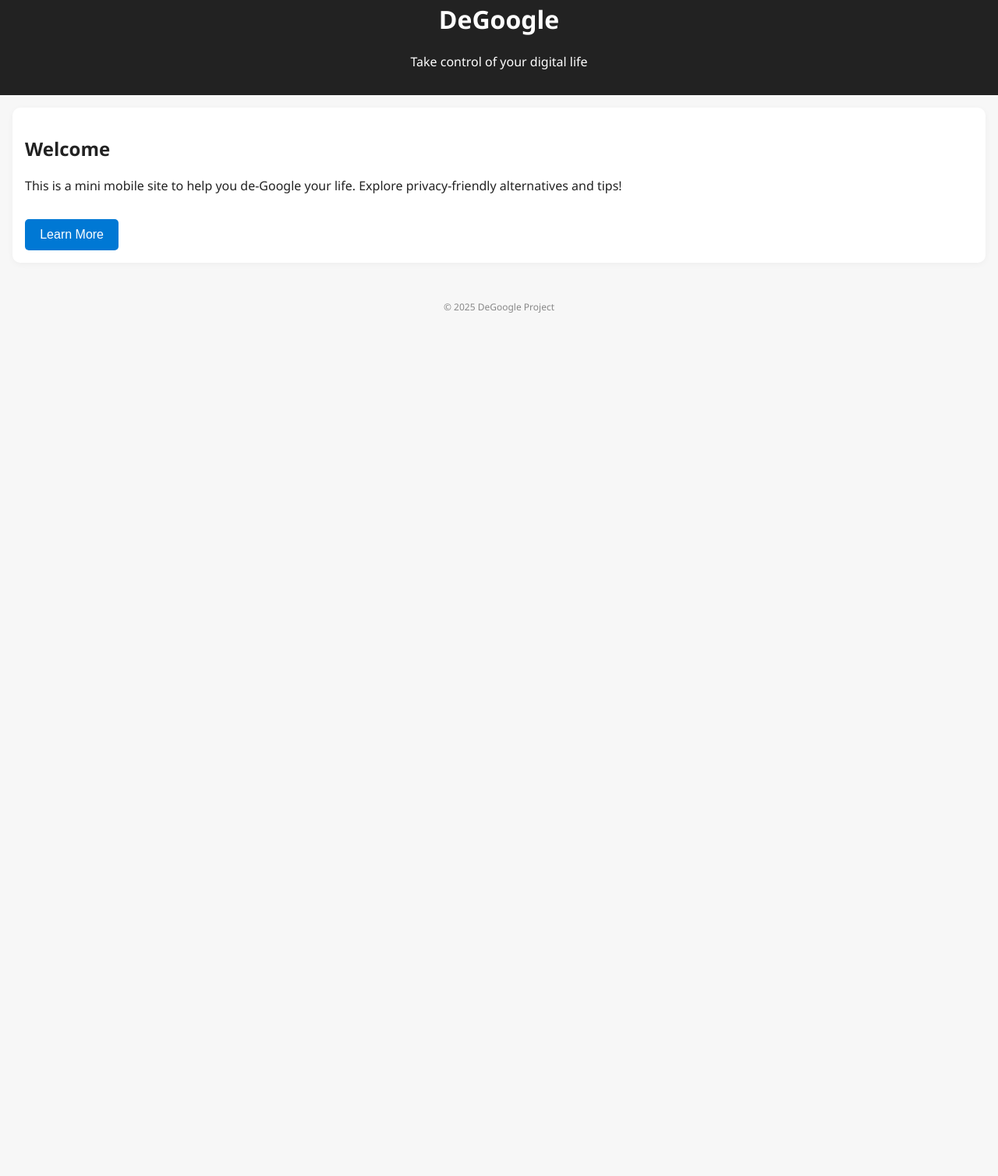
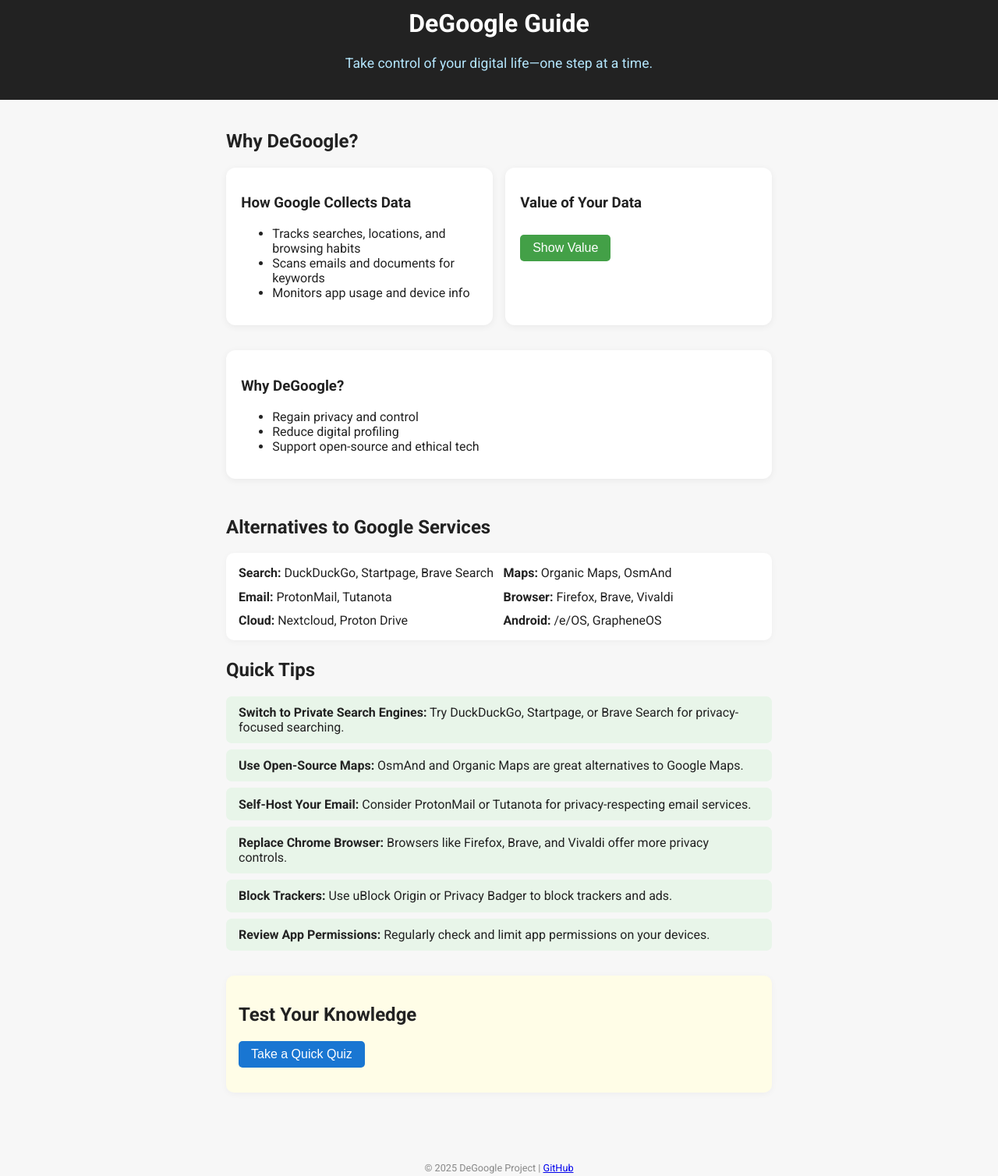
Before and after one commit to subhajit-mahanta/de-google, a plain HTML site: page index.html in a window 1280 px wide. Shown: the part 42-1550 px from the top of the page at 78% size. Before the commit the page ends 800 px from the top, so only its background shows below. Drawn offline with Linux system fonts and the light colour scheme.

Commit message:
Full DeGoogle interactive guide: new design, interactivity, and tips

```diff
--- /dev/null
+++ b/assets/tips.json
@@ -0,0 +1,26 @@
+[
+  {
+    "title": "Switch to Private Search Engines",
+    "tip": "Try DuckDuckGo, Startpage, or Brave Search for privacy-focused searching."
+  },
+  {
+    "title": "Use Open-Source Maps",
+    "tip": "OsmAnd and Organic Maps are great alternatives to Google Maps."
+  },
+  {
+    "title": "Self-Host Your Email",
+    "tip": "Consider ProtonMail or Tutanota for privacy-respecting email services."
+  },
+  {
+    "title": "Replace Chrome Browser",
+    "tip": "Browsers like Firefox, Brave, and Vivaldi offer more privacy controls."
+  },
+  {
+    "title": "Block Trackers",
+    "tip": "Use uBlock Origin or Privacy Badger to block trackers and ads."
+  },
+  {
+    "title": "Review App Permissions",
+    "tip": "Regularly check and limit app permissions on your devices."
+  }
+]
--- a/index.html
+++ b/index.html
@@ -3,32 +3,89 @@
 <head>
   <meta charset="UTF-8">
   <meta name="viewport" content="width=device-width, initial-scale=1.0">
-  <title>DeGoogle Mini Mobile Site</title>
+  <title>DeGoogle Guide</title>
+  <link href="https://fonts.googleapis.com/css2?family=Roboto:wght@400;700&display=swap" rel="stylesheet">
   <link rel="stylesheet" href="style.css">
 </head>
 <body>
   <header>
-    <h1>DeGoogle</h1>
-    <p>Take control of your digital life</p>
+    <h1>DeGoogle Guide</h1>
+    <p class="subtitle">Take control of your digital life—one step at a time.</p>
   </header>
   <main>
-    <section>
-      <h2>Welcome</h2>
-      <p>This is a mini mobile site to help you de-Google your life. Explore privacy-friendly alternatives and tips!</p>
-      <button id="learnMoreBtn">Learn More</button>
+    <section class="intro">
+      <h2>Why DeGoogle?</h2>
+      <div class="cards">
+        <div class="card">
+          <h3>How Google Collects Data</h3>
+          <ul>
+            <li>Tracks searches, locations, and browsing habits</li>
+            <li>Scans emails and documents for keywords</li>
+            <li>Monitors app usage and device info</li>
+          </ul>
+        </div>
+        <div class="card">
+          <h3>Value of Your Data</h3>
+          <button id="showValueBtn">Show Value</button>
+          <div id="dataValueBox" style="display:none;">
+            <p>Your data helps Google make <b>billions</b> from targeted ads. Each user is worth up to <b>$200/year</b> in ad revenue!</p>
+          </div>
+        </div>
+        <div class="card">
+          <h3>Why DeGoogle?</h3>
+          <ul>
+            <li>Regain privacy and control</li>
+            <li>Reduce digital profiling</li>
+            <li>Support open-source and ethical tech</li>
+          </ul>
+        </div>
+      </div>
     </section>
-    <section id="moreInfo" style="display:none;">
-      <h3>Why DeGoogle?</h3>
-      <ul>
-        <li>Protect your privacy</li>
-        <li>Reduce data tracking</li>
-        <li>Discover open-source tools</li>
-      </ul>
+    <section class="options">
+      <h2>Alternatives to Google Services</h2>
+      <div class="alt-grid">
+        <div>
+          <b>Search:</b> DuckDuckGo, Startpage, Brave Search
+        </div>
+        <div>
+          <b>Maps:</b> Organic Maps, OsmAnd
+        </div>
+        <div>
+          <b>Email:</b> ProtonMail, Tutanota
+        </div>
+        <div>
+          <b>Browser:</b> Firefox, Brave, Vivaldi
+        </div>
+        <div>
+          <b>Cloud:</b> Nextcloud, Proton Drive
+        </div>
+        <div>
+          <b>Android:</b> /e/OS, GrapheneOS
+        </div>
+      </div>
+    </section>
+    <section class="tips">
+      <h2>Quick Tips</h2>
+      <ul id="tipsList"></ul>
+    </section>
+    <section class="quiz-guide">
+      <h2>Test Your Knowledge</h2>
+      <button id="quizBtn">Take a Quick Quiz</button>
+      <div id="quizSection" style="display:none;">
+        <form id="quizForm">
+          <p>What is Google's main source of revenue?</p>
+          <label><input type="radio" name="quizQ1" value="a"> Cloud Services</label><br>
+          <label><input type="radio" name="quizQ1" value="b"> Advertising</label><br>
+          <label><input type="radio" name="quizQ1" value="c"> Hardware</label><br>
+          <button type="submit">Submit</button>
+        </form>
+        <div id="quizResult"></div>
+      </div>
     </section>
   </main>
   <footer>
-    <small>&copy; 2025 DeGoogle Project</small>
+    <small>&copy; 2025 DeGoogle Project | <a href="https://github.com/subhajit-mahanta/de-google" target="_blank">GitHub</a></small>
   </footer>
-  <script src="app.js"></script>
+  <script src="script.js"></script>
 </body>
 </html>
--- /dev/null
+++ b/script.js
@@ -0,0 +1,42 @@
+// Interactive DeGoogle Guide
+let tips = [];
+fetch('assets/tips.json')
+  .then(res => res.json())
+  .then(data => {
+    tips = data;
+    renderTips();
+  });
+
+function renderTips() {
+  const tipsList = document.getElementById('tipsList');
+  tipsList.innerHTML = '';
+  tips.forEach((tip, idx) => {
+    const li = document.createElement('li');
+    li.innerHTML = `<strong>${tip.title}:</strong> ${tip.tip}`;
+    tipsList.appendChild(li);
+  });
+}
+
+document.addEventListener('DOMContentLoaded', function() {
+  document.getElementById('showValueBtn').addEventListener('click', function() {
+    const valueBox = document.getElementById('dataValueBox');
+    valueBox.style.display = valueBox.style.display === 'block' ? 'none' : 'block';
+  });
+
+  document.getElementById('quizBtn').addEventListener('click', function() {
+    document.getElementById('quizSection').style.display = 'block';
+  });
+
+  document.getElementById('quizForm').addEventListener('submit', function(e) {
+    e.preventDefault();
+    const answer = document.querySelector('input[name="quizQ1"]:checked');
+    const result = document.getElementById('quizResult');
+    if (answer && answer.value === 'b') {
+      result.textContent = 'Correct! Google makes most of its money from ads.';
+      result.style.color = 'green';
+    } else {
+      result.textContent = 'Not quite! The main source is advertising.';
+      result.style.color = 'red';
+    }
+  });
+});
--- a/style.css
+++ b/style.css
@@ -1,49 +1,131 @@
 body {
   margin: 0;
-  font-family: 'Segoe UI', Arial, sans-serif;
+  font-family: 'Roboto', Arial, sans-serif;
   background: #f7f7f7;
   color: #222;
 }
 header {
   background: #222;
   color: #fff;
-  padding: 1.5rem 1rem 1rem 1rem;
+  padding: 2rem 1rem 1.2rem 1rem;
   text-align: center;
 }
+.subtitle {
+  color: #b3e5fc;
+  font-size: 1.1em;
+  margin-top: 0.5em;
+}
 main {
-  padding: 1rem;
+  padding: 1.2rem 0.5rem 2rem 0.5rem;
+  max-width: 700px;
+  margin: auto;
 }
-section {
+.cards {
+  display: flex;
+  flex-wrap: wrap;
+  gap: 1rem;
+  justify-content: center;
+}
+.card {
   background: #fff;
-  border-radius: 10px;
+  border-radius: 12px;
+  box-shadow: 0 2px 10px rgba(0,0,0,0.06);
+  padding: 1rem 1.2rem;
+  min-width: 220px;
+  flex: 1 1 220px;
   margin-bottom: 1rem;
-  padding: 1rem;
-  box-shadow: 0 2px 8px rgba(0,0,0,0.04);
 }
-button {
-  background: #0078d4;
+#showValueBtn {
+  background: #43a047;
   color: #fff;
   border: none;
   border-radius: 5px;
-  padding: 0.7em 1.2em;
+  padding: 0.5em 1em;
   font-size: 1em;
   cursor: pointer;
+  margin-top: 0.7em;
+}
+#showValueBtn:hover {
+  background: #2e7031;
+}
+#dataValueBox {
+  background: #e3f2fd;
+  color: #1565c0;
+  border-radius: 7px;
+  padding: 0.7em 1em;
+  margin-top: 0.7em;
+  font-weight: 500;
+}
+.options {
+  margin-top: 2rem;
+}
+.alt-grid {
+  display: grid;
+  grid-template-columns: 1fr 1fr;
+  gap: 0.7rem;
+  background: #fff;
+  border-radius: 10px;
+  padding: 1rem;
+  margin-bottom: 1.5rem;
+  box-shadow: 0 2px 8px rgba(0,0,0,0.04);
+}
+.tips {
+  margin-bottom: 2rem;
+}
+#tipsList {
+  list-style: none;
+  padding: 0;
+}
+#tipsList li {
+  background: #e8f5e9;
+  margin-bottom: 0.5em;
+  padding: 0.7em 1em;
+  border-radius: 7px;
+  font-size: 1em;
+  transition: background 0.2s;
+}
+#tipsList li:hover {
+  background: #c8e6c9;
+}
+.quiz-guide {
+  background: #fffde7;
+  border-radius: 10px;
+  padding: 1rem;
+  box-shadow: 0 2px 8px rgba(0,0,0,0.04);
+  margin-bottom: 2rem;
+}
+#quizBtn {
+  background: #1976d2;
+  color: #fff;
+  border: none;
+  border-radius: 5px;
+  padding: 0.5em 1em;
+  font-size: 1em;
+  cursor: pointer;
+  margin-bottom: 1em;
+}
+#quizBtn:hover {
+  background: #0d47a1;
+}
+#quizResult {
   margin-top: 1em;
-}
-button:hover {
-  background: #005fa3;
+  font-weight: bold;
 }
 footer {
   text-align: center;
-  padding: 1em 0;
+  padding: 1.5em 0 0.7em 0;
   color: #888;
-  font-size: 0.9em;
+  font-size: 0.95em;
 }
-@media (max-width: 600px) {
+@media (max-width: 700px) {
+  .cards {
+    flex-direction: column;
+    gap: 0.5rem;
+  }
+  .alt-grid {
+    grid-template-columns: 1fr;
+  }
   main {
     padding: 0.5rem;
   }
-  section {
-    padding: 0.7rem;
-  }
 }
```
Also changed, not shown: mini-mobile-site/app.js (added), mini-mobile-site/index.html (added), mini-mobile-site/style.css (added).
